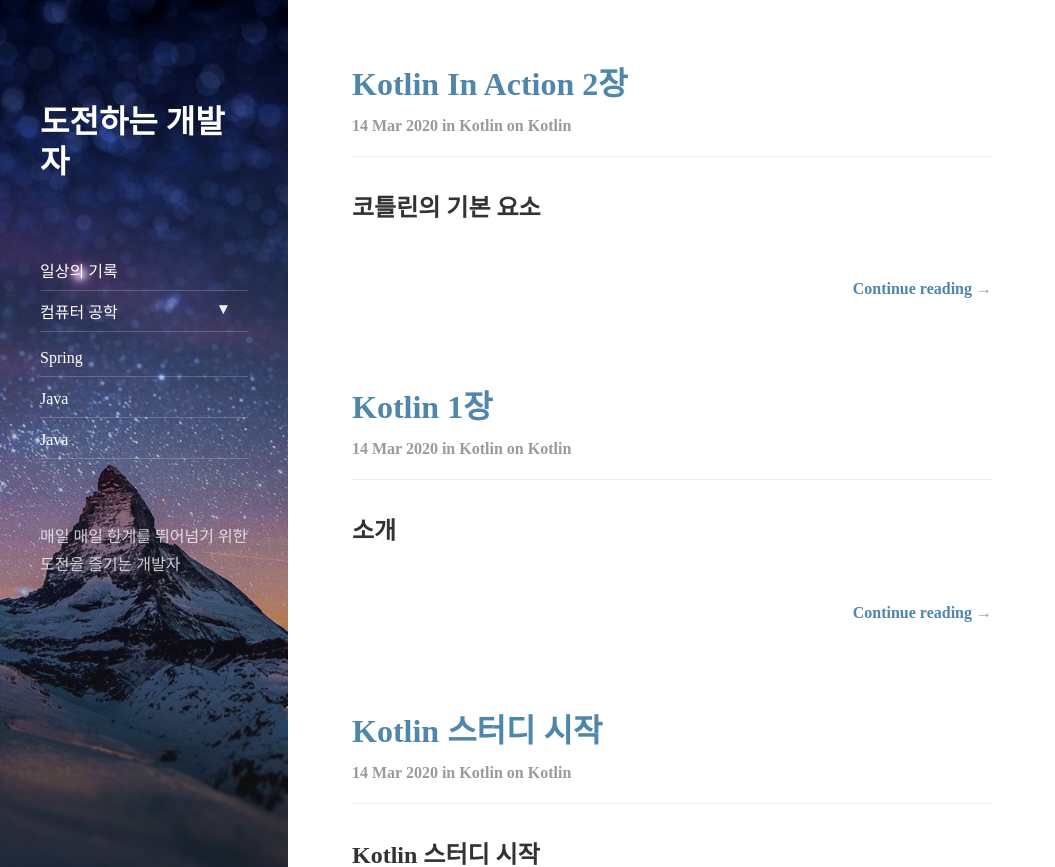
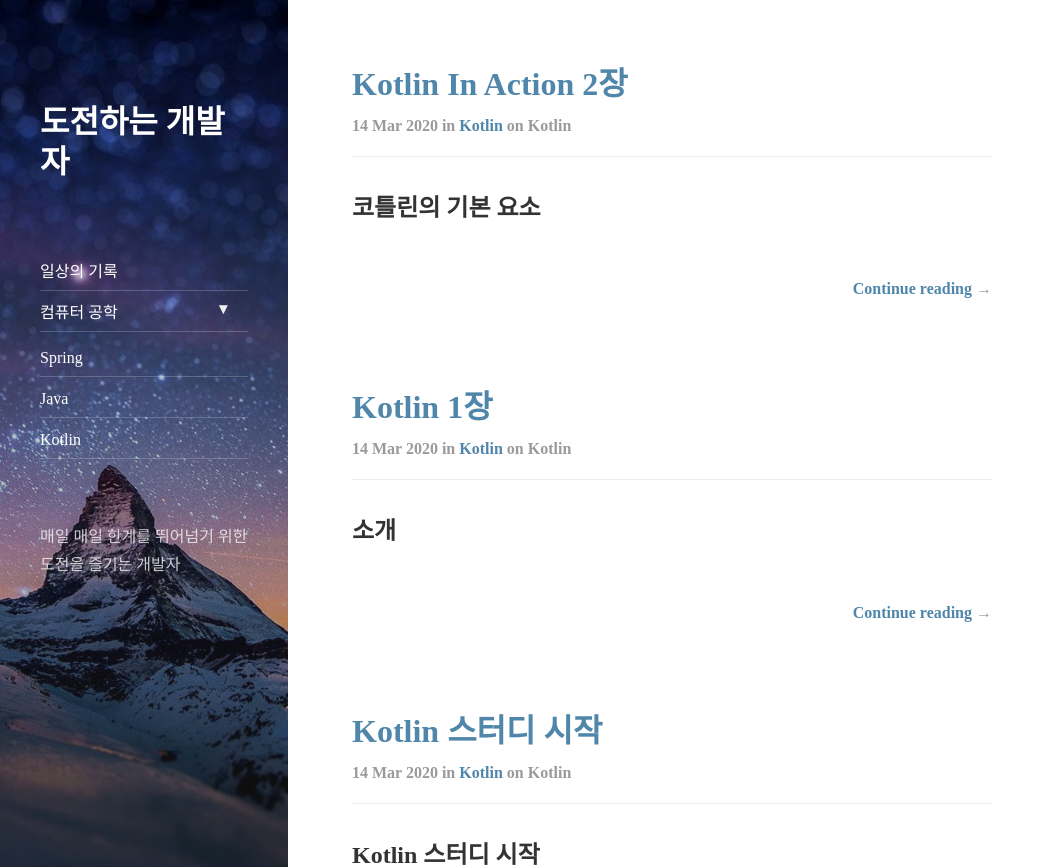
Before and after one commit to minkukjo/minkukjo.github.io, a Jekyll site: the page built from index.html, in a window 1280 px wide. Shown: the top 867 px of the page, without its empty margins (0-1055 px from the left). Built offline with Jekyll 4.4.1, drawn with Linux system fonts in a browser that asks for light colours; nearby versions of some CDN libraries; the list of posts is cut into pages by our own code.

```diff
--- a/_featured_categories/Kotlin.md
+++ b/_featured_categories/Kotlin.md
@@ -1,10 +1,10 @@
 ---
 layout: list
-title: Java
-slug: java
+title: Kotlin
+slug: kotlin
 menu: true
 submenu: false
-order: 4
+order: 5
 description: >
-  Java
+  Kotlin
 ---
```
